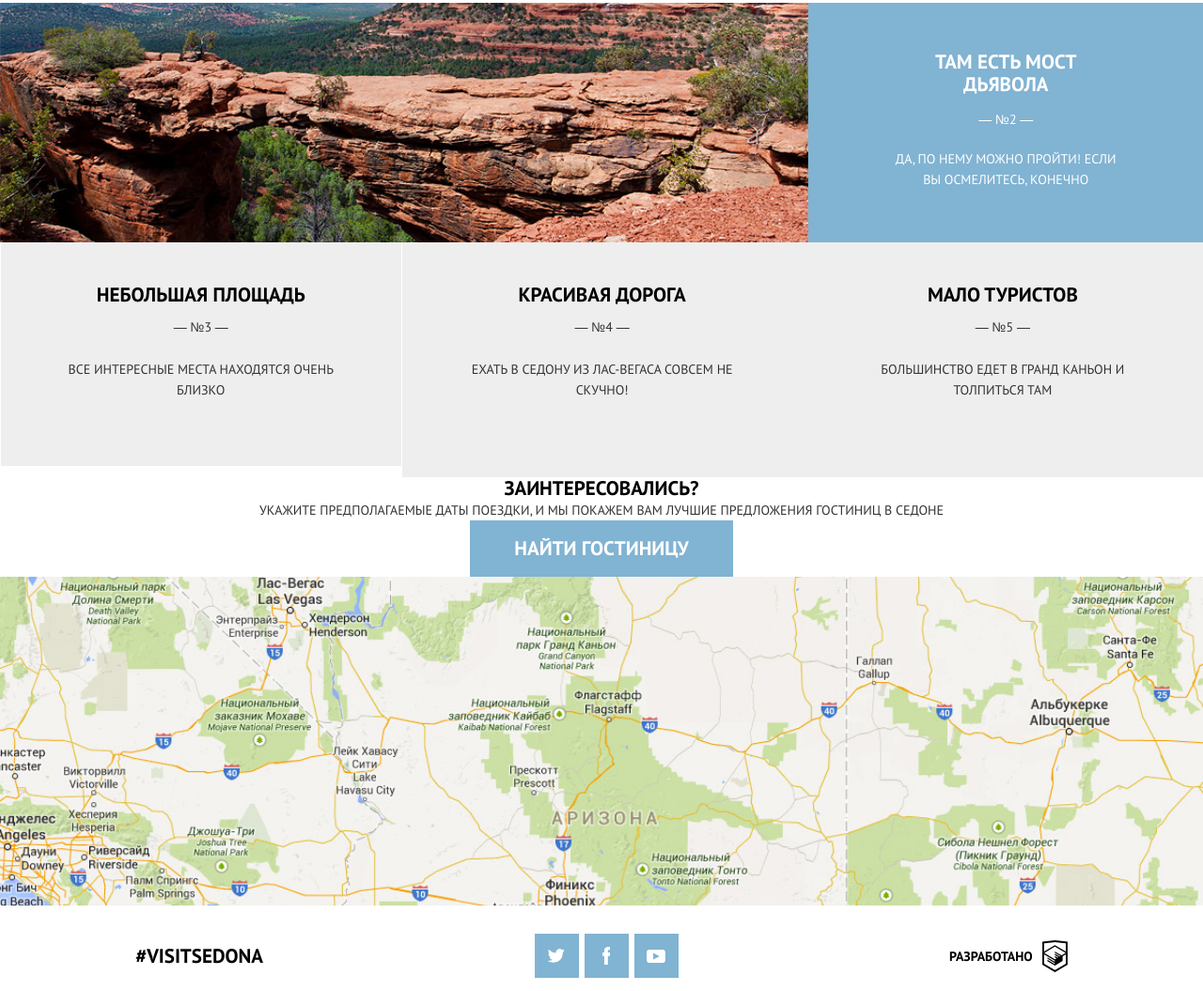
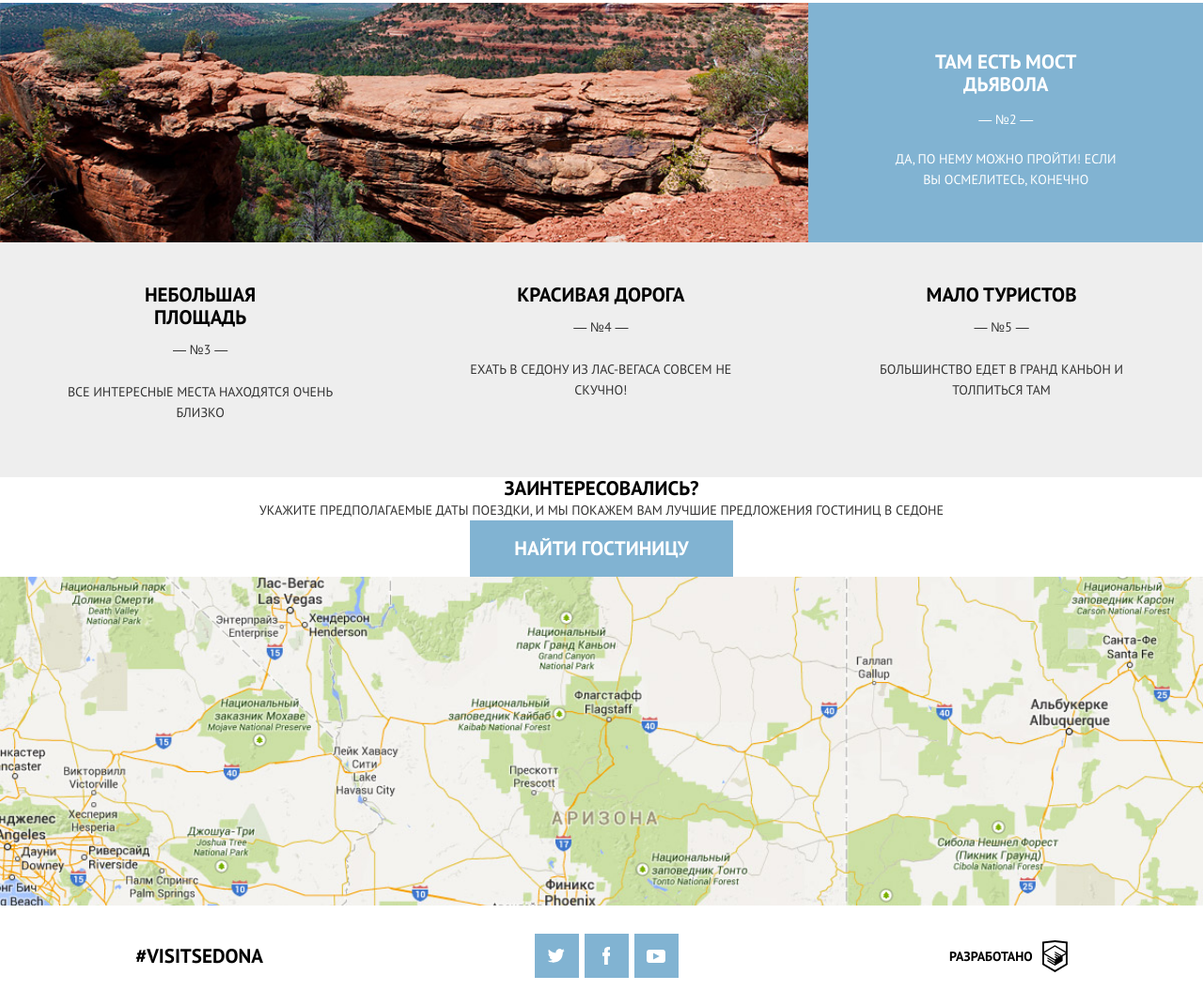
Before and after one commit to JoniCr/1184773-sedona-18, a website: page source/index.html in a window 1280 px wide. Shown: the part 1365-2420 px from the top of the page at 94% size. Drawn offline with nearby package versions, Linux system fonts and the light colour scheme; files that its build step writes are made by us from their sources.

Commit message:
Исправление

```diff
--- a/source/index.html
+++ b/source/index.html
@@ -161,8 +161,8 @@
       <div class="reason-two__image reasons-images"></div>
     </section>
     <div class="reason-three-four-five-wrapper">
-      <section class="reason-three reasons-title">
-        <h3 class="reason-three__title title">Небольшая площадь</h3>
+      <section class="reason-three">
+        <h3 class="reason-three__title reasons-title title">Небольшая площадь</h3>
         <span class="reason-three__number reason-number">— №3 —</span>
         <p class="reason-three__description description">Все интересные места находятся очень близко</p>
       </section>
```
